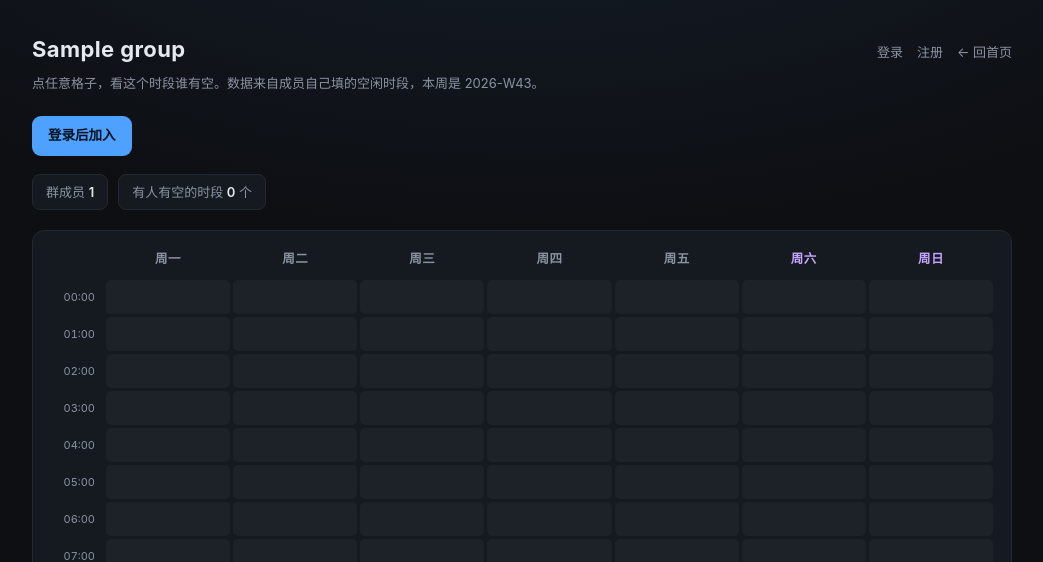
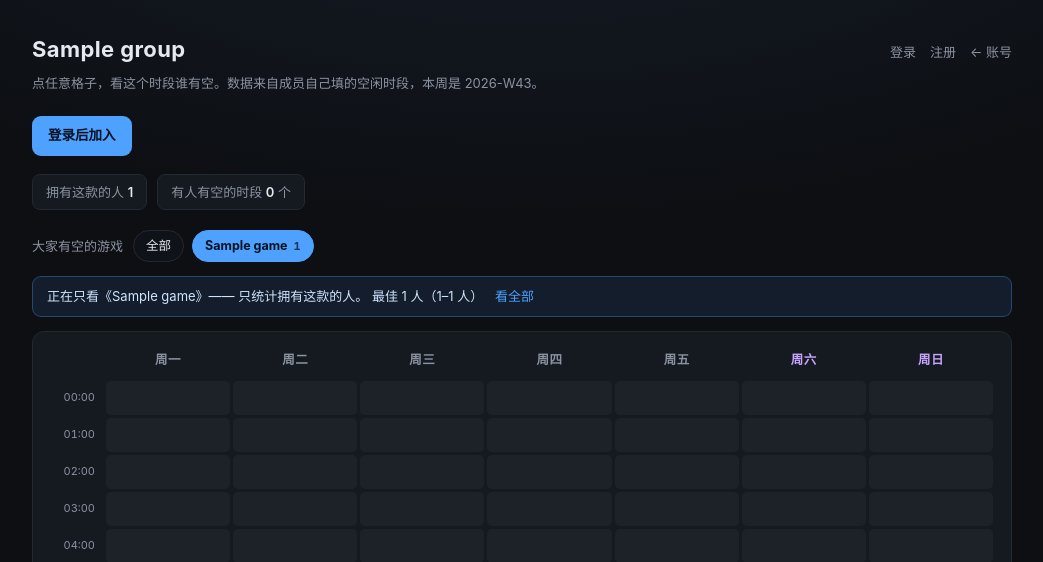
Before and after one commit to DSLYcloudragon/whencanplay, a Django app: page /g/000/?game=1 in a window 1280 px wide. Shown: the top 562 px of the page, without its empty margins (118-1161 px from the left). Run offline with Django 5.2, Linux system fonts and the light colour scheme; tables that the repository leaves empty hold one stand-in row (values such as "Sample post").

Commit message:
主界面改为上次看的群 + 账号二级菜单 + 按游戏筛选热力图 + 保存游戏弹提示

```diff
--- a/config/urls.py
+++ b/config/urls.py
@@ -9,6 +9,7 @@ urlpatterns = [
 
     # 页面
     path('', core_views.index, name='index'),
+    path('me/', core_views.account, name='account'),
     path('g/<str:code>/', core_views.group_heatmap, name='group_heatmap'),
     path('g/<str:code>/mark/', core_views.mark_hour, name='mark_hour'),
     path('heatmap/', core_views.old_heatmap, name='old_heatmap'),
--- a/core/services.py
+++ b/core/services.py
@@ -16,9 +16,9 @@ import datetime
 from collections import defaultdict
 
 from django.db import transaction
-from django.db.models import Q
+from django.db.models import Count, Q
 
-from .models import Availability
+from .models import Availability, OwnedGame
 
 DAY_NAMES = ['周一', '周二', '周三', '周四', '周五', '周六', '周日']
 
@@ -88,15 +88,27 @@ def _group_members(group):
     ]
 
 
-def build_grid(group, week_key=None):
+def build_grid(group, week_key=None, only_game=None):
     """{ (星期, 小时): [昵称, ...] }，只统计「有空」的人。
 
     「没空」是主动声明的不方便，和「没填过」在展示上一样，都不算可用人力。
+
+    传了 only_game 就只算「拥有这款游戏的人」——这就是「看这款游戏什么时候人最齐」。
     """
     week_key = week_key or current_week_key()
+    members = _group_members(group)
+
+    if only_game is not None:
+        member_ids = [user_id for user_id, _ in members]
+        owners = set(
+            OwnedGame.objects
+            .filter(game=only_game, user_id__in=member_ids)
+            .values_list('user_id', flat=True)
+        )
+        members = [(user_id, name) for user_id, name in members if user_id in owners]
+
     grid = defaultdict(list)
-
-    for user_id, name in _group_members(group):
+    for user_id, name in members:
         states = member_states(group, user_id, week_key)
         for cell, state in states.items():
             if state == Availability.STATE_FREE:
@@ -105,10 +117,10 @@ def build_grid(group, week_key=None):
     return grid
 
 
-def build_rows(group, week_key=None):
+def build_rows(group, week_key=None, only_game=None):
     """按小时做行、星期做列 —— 和课表一样。"""
     week_key = week_key or current_week_key()
-    grid = build_grid(group, week_key)
+    grid = build_grid(group, week_key, only_game=only_game)
 
     rows = []
     for hour in range(24):
@@ -275,13 +287,13 @@ def set_span(user, group, weekday, start_hour, end_hour, state):
     return state
 
 
-def build_rows_with_mine(group, viewer, week_key=None):
+def build_rows_with_mine(group, viewer, week_key=None, only_game=None):
     """在 build_rows 的基础上，给每一格标出「我自己」的状态。
 
     这样热力图上就能把你自己填的格子高亮出来，不然点完看不出效果。
     """
     week_key = week_key or current_week_key()
-    rows = build_rows(group, week_key)
+    rows = build_rows(group, week_key, only_game=only_game)
 
     mine = {}
     if viewer is not None and viewer.is_authenticated:
@@ -292,3 +304,17 @@ def build_rows_with_mine(group, viewer, week_key=None):
             cell['my_state'] = mine.get((cell['day_index'], row['hour']))
 
     return rows
+
+
+def group_game_list(group):
+    """这个群里大家拥有的游戏，按拥有者数量从多到少排。
+
+    给热力图旁边的「大家能玩什么」面板用。
+    """
+    return list(
+        OwnedGame.objects
+        .filter(user__memberships__group=group)
+        .values('game_id', 'game__name')
+        .annotate(owner_count=Count('user', distinct=True))
+        .order_by('-owner_count', 'game__name')
+    )
--- a/core/templates/core/_nav.html
+++ b/core/templates/core/_nav.html
@@ -1,5 +1,5 @@
 {% if user.is_authenticated %}
-  <span class="who">{{ user.nickname|default:user.username }}</span>
+  <a class="who" href="{% url 'account' %}">{{ user.nickname|default:user.username }}</a>
   <form method="post" action="{% url 'logout' %}" class="logoutform">
     {% csrf_token %}
     <button type="submit" class="logoutbtn">退出</button>
--- a/core/templates/core/heatmap.html
+++ b/core/templates/core/heatmap.html
@@ -38,6 +38,35 @@
       border-radius: 8px; padding: 7px 13px; font-size: 13px; color: var(--muted);
     }
     .chip b { color: var(--text); font-weight: 600; }
+
+    .gamebar {
+      display: flex; flex-wrap: wrap; align-items: center; gap: 8px;
+      margin-bottom: 14px; font-size: 13px;
+    }
+    .glabel { color: var(--muted); margin-right: 2px; }
+    .gchip {
+      display: inline-flex; align-items: center; gap: 6px;
+      background: #0f1319; border: 1px solid var(--line); border-radius: 20px;
+      padding: 5px 12px; color: var(--text); text-decoration: none; font-size: 12.5px;
+    }
+    .gchip:hover { border-color: var(--accent); color: var(--accent); }
+    .gchip.on { background: var(--accent); border-color: var(--accent); color: #06121f; font-weight: 700; }
+    .gchip .gn {
+      font-size: 11px; opacity: .75; font-variant-numeric: tabular-nums;
+    }
+    .ghint { color: var(--muted); font-size: 12.5px; }
+    .ghint a { color: var(--accent); text-decoration: none; }
+
+    .filterbar {
+      background: rgba(78,161,255,.10);
+      border: 1px solid rgba(78,161,255,.32);
+      border-radius: 9px;
+      padding: 9px 14px;
+      margin-bottom: 14px;
+      font-size: 13px;
+      color: #cfe4ff;
+    }
+    .filterbar a { color: var(--accent); margin-left: 8px; text-decoration: none; }
 
     .board {
       background: var(--panel); border: 1px solid var(--line);
@@ -210,7 +239,7 @@
     <h1>{{ group.name }}</h1>
     <div class="topright">
       {% include "core/_nav.html" %}
-      <a class="back" href="/">← 回首页</a>
+      <a class="back" href="{% url 'account' %}">← 账号</a>
     </div>
   </div>
   <p class="sub">点任意格子，看这个时段谁有空。数据来自成员自己填的空闲时段，本周是 {{ summary.week_key }}。</p>
@@ -238,12 +267,34 @@
   {% endif %}
 
   <div class="chips">
-    <div class="chip">群成员 <b>{{ summary.members }}</b></div>
+    <div class="chip">{% if selected_game %}拥有这款的人{% else %}群成员{% endif %} <b>{{ summary.members }}</b></div>
     <div class="chip">有人有空的时段 <b>{{ summary.covered_slots }}</b> 个</div>
     {% if summary.busiest.count %}
       <div class="chip">最热 <b>{{ summary.busiest.day }} {{ summary.busiest.hour }}:00</b> · {{ summary.busiest.count }} 人</div>
     {% endif %}
   </div>
+
+  <div class="gamebar">
+    <span class="glabel">大家有空的游戏</span>
+    <a class="gchip {% if not selected_game %}on{% endif %}" href="/g/{{ group.code }}/">全部</a>
+    {% for g in games %}
+      <a class="gchip {% if selected_game and selected_game.pk == g.game_id %}on{% endif %}"
+         href="/g/{{ group.code }}/?game={{ g.game_id }}">{{ g.game__name }} <span class="gn">{{ g.owner_count }}</span></a>
+    {% empty %}
+      <span class="ghint">
+        还没有人勾游戏。
+        {% if is_member %}<a href="{% url 'my_games' %}?next=/g/{{ group.code }}/">去勾我的游戏</a>{% endif %}
+      </span>
+    {% endfor %}
+  </div>
+
+  {% if selected_game %}
+    <div class="filterbar">
+      正在只看《{{ selected_game.name }}》—— 只统计拥有这款的人。
+      最佳 {{ selected_game.best_players }} 人（{{ selected_game.min_players }}–{{ selected_game.max_players }} 人）
+      <a href="/g/{{ group.code }}/">看全部</a>
+    </div>
+  {% endif %}
 
   <div class="board">
     <div class="grid" id="grid">
--- a/core/templates/core/schedule.html
+++ b/core/templates/core/schedule.html
@@ -96,7 +96,7 @@
     <div class="topright">
       {% include "core/_nav.html" %}
       {% if next_url %}<a href="{{ next_url }}">← 返回群页面</a>{% endif %}
-      <a href="/">← 回首页</a>
+      <a href="{% url 'account' %}">← 账号</a>
     </div>
   </div>
   <p class="sub">
--- a/core/views.py
+++ b/core/views.py
@@ -13,30 +13,67 @@ from .models import Availability, Game, Group, Membership, OwnedGame
 
 
 def index(request):
-    """首页：列出已有的群；登录后还能看到「我加入的群」。"""
-    groups = Group.objects.all()[:12]
+    """首页。
 
-    my_groups = []
-    if request.user.is_authenticated:
-        my_groups = Group.objects.filter(memberships__user=request.user).distinct()
+    登录之后不再停在这里：直接跳到你上次看的群；没看过就跳第一个；一个群都没有就进账号菜单。
+    未登录还是给一个落地页，说明这是什么。
+    """
+    if not request.user.is_authenticated:
+        return render(request, 'core/index.html')
 
-    return render(request, 'core/index.html', {
-        'groups': groups,
-        'my_groups': my_groups,
-    })
+    last_code = request.session.get('last_group_code')
+    if last_code:
+        group = Group.objects.filter(
+            code=last_code, memberships__user=request.user
+        ).first()
+        if group:
+            return redirect('group_heatmap', code=group.code)
+
+    first = (Group.objects
+             .filter(memberships__user=request.user)
+             .order_by('created_at')
+             .first())
+    if first:
+        return redirect('group_heatmap', code=first.code)
+
+    return redirect('account')
+
+
+@login_required
+def account(request):
+    """账号菜单：我的群，以及填时间 / 选游戏 / 建群 / 加入群这些入口。"""
+    my_groups = Group.objects.filter(memberships__user=request.user).distinct()
+    return render(request, 'core/account.html', {'my_groups': my_groups})
 
 
 def group_heatmap(request, code):
-    """某个群的周时间热力图。"""
+    """某个群的周时间热力图。可以用 ?game=ID 只看某一款游戏。"""
     group = get_object_or_404(Group, code=code)
-
-    rows = services.build_rows_with_mine(group, request.user)
-    summary = services.build_summary(group, rows)
-    days = [{'index': i, 'name': n} for i, n in enumerate(services.DAY_NAMES)]
 
     is_member = False
     if request.user.is_authenticated:
         is_member = Membership.objects.filter(user=request.user, group=group).exists()
+        if is_member:
+            # 记住在看哪个群，下次打开首页直接回来
+            request.session['last_group_code'] = group.code
+
+    games = services.group_game_list(group)
+
+    selected_game = None
+    raw_game = request.GET.get('game', '')
+    if raw_game.isdigit():
+        selected_game = Game.objects.filter(pk=int(raw_game)).first()
+
+    rows = services.build_rows_with_mine(group, request.user, only_game=selected_game)
+    summary = services.build_summary(group, rows)
+    days = [{'index': i, 'name': n} for i, n in enumerate(services.DAY_NAMES)]
+
+    if selected_game is not None:
+        summary['members'] = (
+            OwnedGame.objects
+            .filter(game=selected_game, user__memberships__group=group)
+            .values('user').distinct().count()
+        )
 
     return render(request, 'core/heatmap.html', {
         'group': group,
@@ -44,6 +81,8 @@ def group_heatmap(request, code):
         'days': days,
         'summary': summary,
         'is_member': is_member,
+        'games': games,
+        'selected_game': selected_game,
     })
 
 
@@ -295,10 +334,11 @@ def my_games(request):
                 row.is_favorite = want_fav
                 row.save(update_fields=['is_favorite'])
 
-        url = reverse('my_games')
+        params = []
         if next_url:
-            url += '?next=' + quote(next_url)
-        return redirect(url)
+            params.append('next=' + quote(next_url))
+        params.append('saved=1')
+        return redirect(reverse('my_games') + '?' + '&'.join(params))
 
     owned = {
         row.game_id: row.is_favorite
```
Also changed, not shown: core/templates/core/account.html (added, +97 -0 lines), core/templates/core/games.html (+23 -1 lines), core/templates/core/index.html (+4 -22 lines), README.md.
